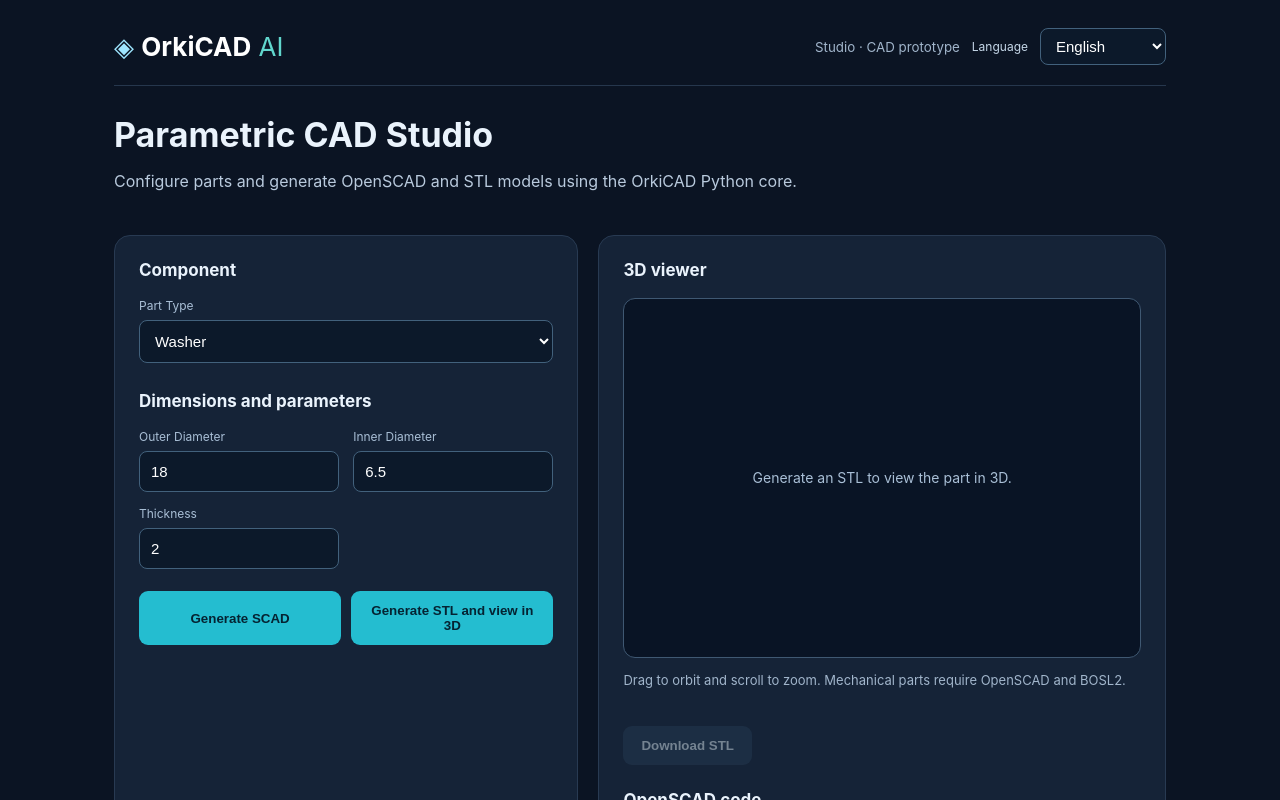
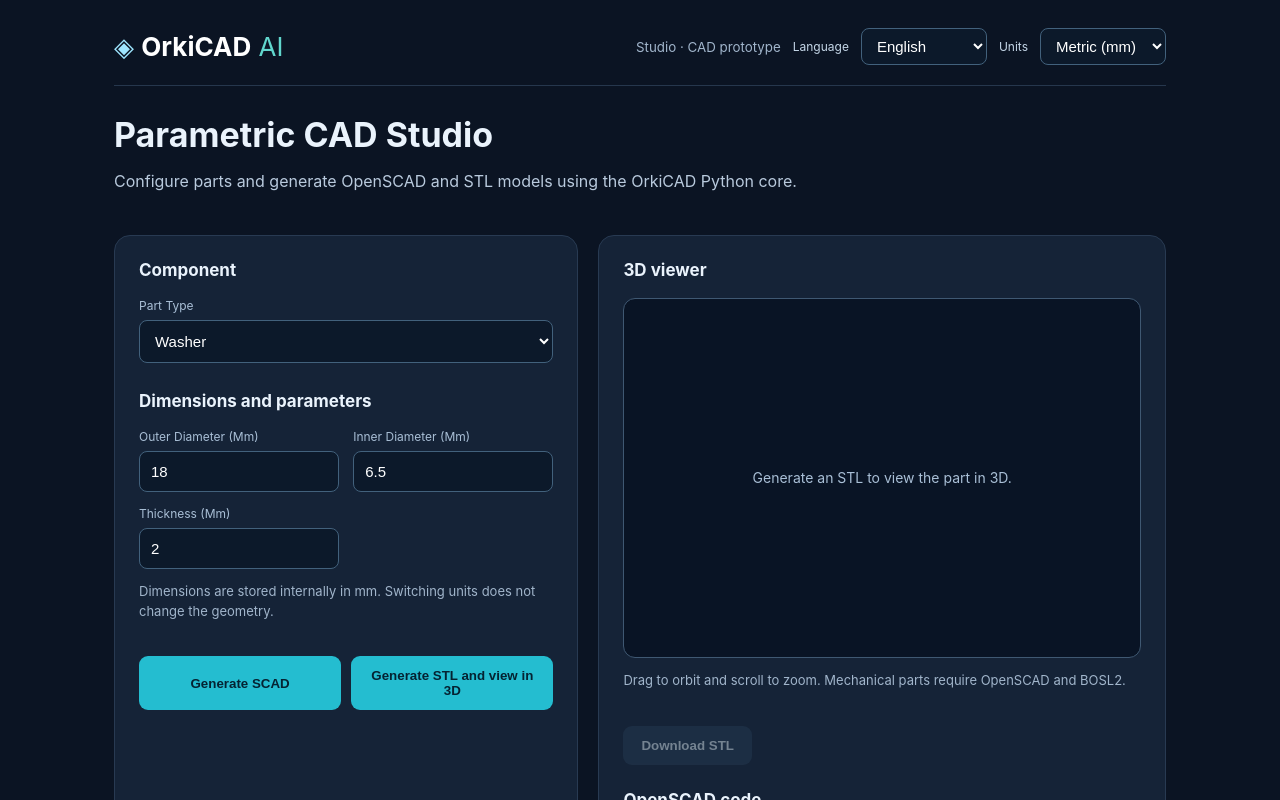
Before and after one commit to jlopfri921/OrkiCAD, a React (Vite) app in the folder studio/frontend/: page / in a window 1280 px wide. Shown: the top 800 px of the page. Built offline with nearby package versions, Linux system fonts and the light colour scheme.

Commit message:
feat(units): metric/imperial selector with canonical-mm form values

```diff
--- a/studio/frontend/src/main.tsx
+++ b/studio/frontend/src/main.tsx
@@ -3,6 +3,7 @@ import { createRoot } from 'react-dom/client'
 import './style.css'
 import STLViewer from './STLViewer'
 import { initialLanguage, messages, type Language } from './i18n'
+import { canonicalNumber, displayNumber, fieldUnit, usesLinearUnits, type UnitSystem } from './units'
 
 type PartType = 'washer' | 'mounting_plate' | 'open_box' | 'metric_screw' | 'metric_nut' | 'spur_gear'
 type Definition = { label: string; params: Record<string, number | string> }
@@ -17,6 +18,7 @@ const catalog: Record<PartType, Definition> = {
 
 function App() {
   const [language, setLanguage] = useState<Language>(initialLanguage)
+  const [units, setUnits] = useState<UnitSystem>('metric')
   const t = messages[language]
   const [type, setType] = useState<PartType>('washer')
   const [params, setParams] = useState<Record<string, number | string>>(catalog.washer.params)
@@ -24,6 +26,11 @@ function App() {
   const [stl, setStl] = useState<ArrayBuffer | null>(null)
   const [error, setError] = useState('')
   const [working, setWorking] = useState(false)
+  function updateParameter(name: string, value: number | string) {
+    setParams(previous => ({ ...previous, [name]: value }))
+    setScad('')
+    setStl(null)
+  }
   function changeType(next: PartType) {
     setType(next); setParams({ ...catalog[next].params }); setScad(''); setStl(null); setError('')
   }
@@ -125,6 +132,12 @@ function App() {
           <option value="es">Español</option>
           <option value="en">English</option>
         </select>
+        <label htmlFor="units">{t.units}</label>
+        <select id="units" aria-label={t.units} value={units}
+          onChange={e => setUnits(e.target.value as UnitSystem)}>
+          <option value="metric">{t.metric}</option>
+          <option value="imperial">{t.imperial}</option>
+        </select>
       </div>
     </header>
     <section className="intro"><h1>{t.title}</h1><p>{t.intro}</p></section>
@@ -139,16 +152,20 @@ function App() {
       <div className="fields">{Object.entries(params).map(([name, value]) =>
         <div key={name}><label htmlFor={name}>
           {t.fields[name as keyof typeof t.fields] ?? name.replace(/_/g, ' ')}
+          {fieldUnit(type, name, units) ? ` (${fieldUnit(type, name, units)})` : ''}
         </label><input id={name}
           type={typeof value === 'number' ? 'number' : 'text'}
           step={name === 'teeth' || name === 'diameter' ? '1' : 'any'}
-          value={value}
-          onChange={e => setParams(p => ({
-            ...p,
-            [name]: typeof value === 'number'
-              ? e.target.value === '' ? 0 : Number(e.target.value)
+          value={typeof value === 'number'
+            ? displayNumber(value, units, usesLinearUnits(type, name))
+            : value}
+          onChange={e => updateParameter(name,
+            typeof value === 'number'
+              ? canonicalNumber(e.target.value === '' ? 0 : Number(e.target.value),
+                  units, usesLinearUnits(type, name))
               : e.target.value
-          }))} /></div>)}</div>
+          )} /></div>)}</div>
+      <p className="hint unit-note">{t.unitNote}</p>
       <div className="actions">
         <button disabled={working} onClick={generate}>{working ? t.working : t.generateSCAD}</button>
         <button disabled={working} onClick={renderSTL}>{working ? t.working : t.generateSTL}</button>
```
